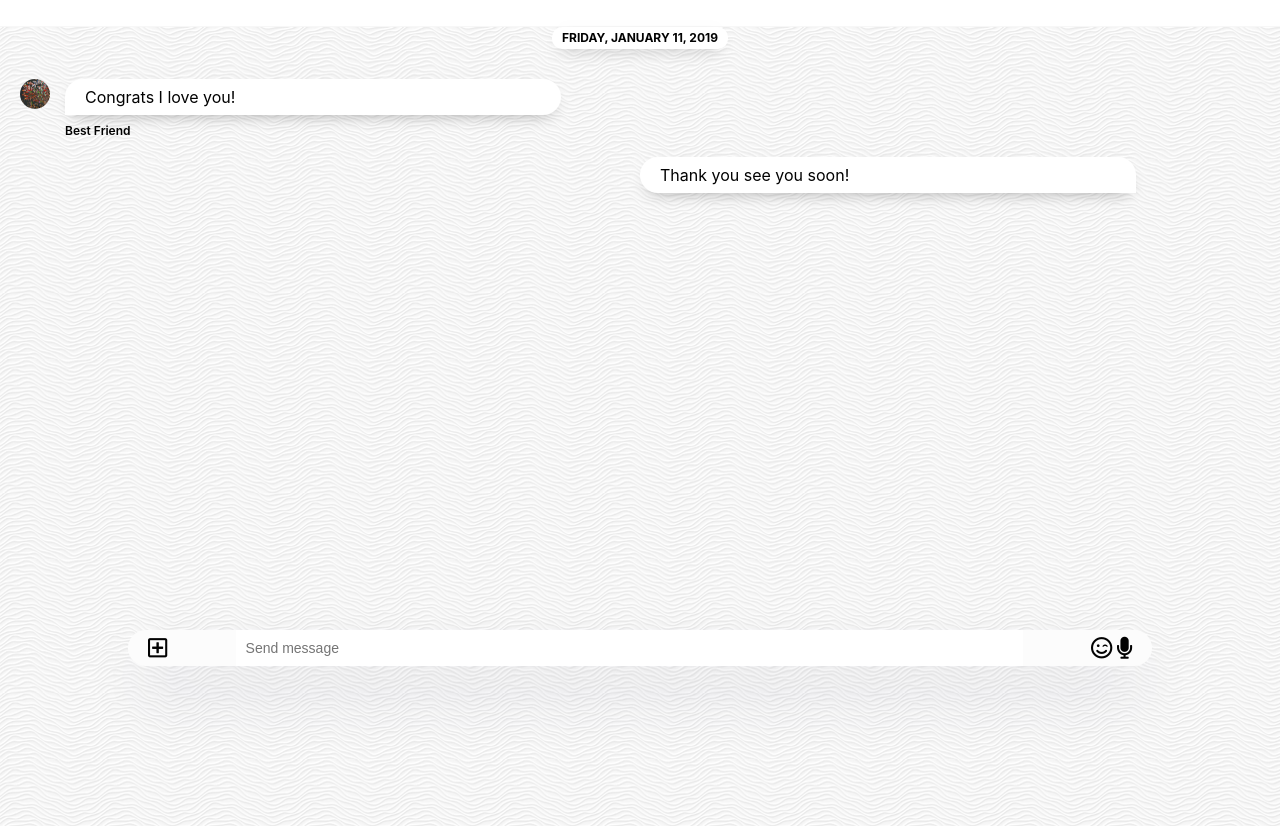
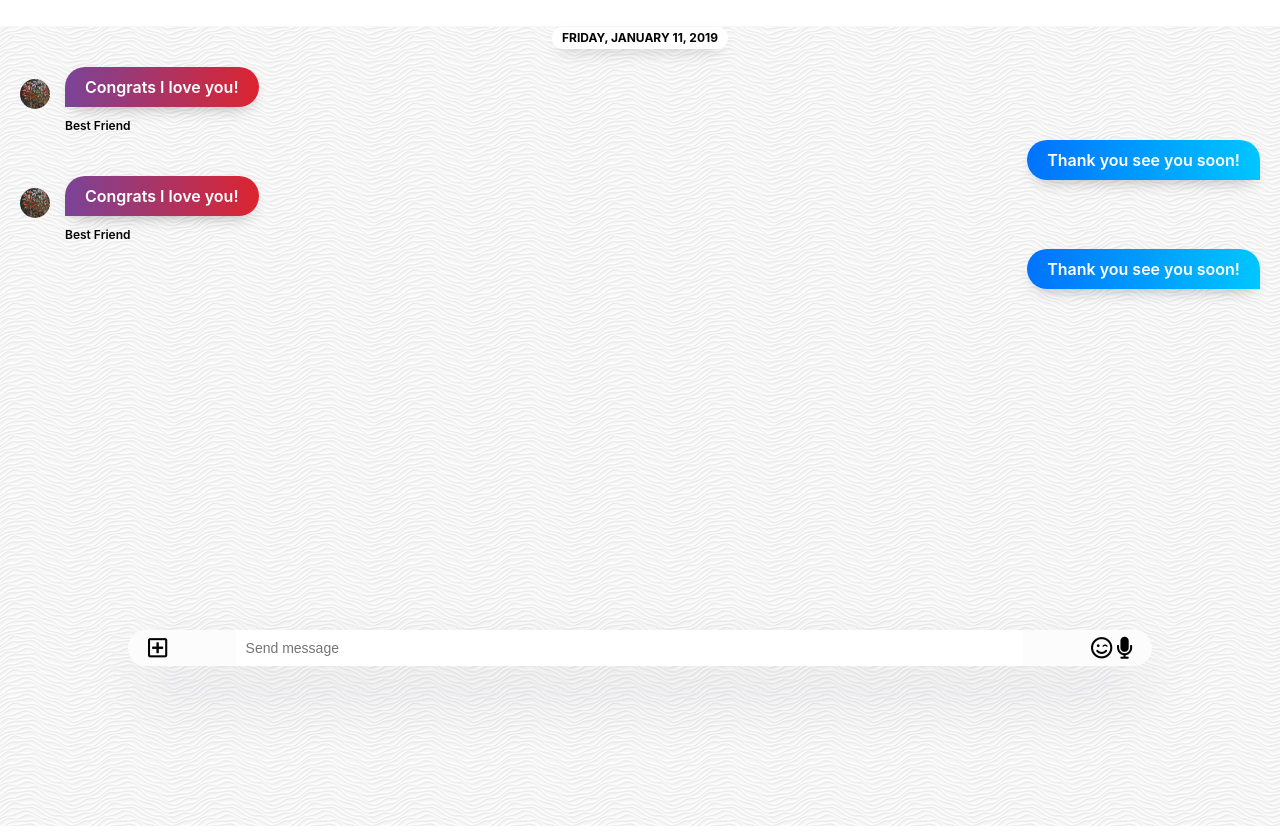
Before and after one commit to starguys/kakao-talk-v2, a plain HTML site: page chat.html in a window 1280 px wide. Shown: the part 84-920 px from the top of the page. Drawn offline with Linux system fonts and the light colour scheme.

Commit message:
Chat Screen part Four
nomadcoder

```diff
--- a/chat.html
+++ b/chat.html
@@ -47,18 +47,35 @@
         <li class="incoming-message message">
           <img src="images/avatar.jpg" class="m-avatar message__avatar" />
           <div class="message__content">
-            <div class="message__bubble">
+            <span class="message__bubble">
               Congrats I love you!
-            </div>
+            </span>
             <span class="message__author">Best Friend</span>
           </div>
         </li>
         <li class="sent-message message">
           <span class="message__timestamp"></span>
           <div class="message__content">
-            <div class="message__bubble">
+            <span class="message__bubble">
               Thank you see you soon!
-            </div>
+            </span>
+          </div>
+        </li>
+        <li class="incoming-message message">
+          <img src="images/avatar.jpg" class="m-avatar message__avatar" />
+          <div class="message__content">
+            <span class="message__bubble">
+              Congrats I love you!
+            </span>
+            <span class="message__author">Best Friend</span>
+          </div>
+        </li>
+        <li class="sent-message message">
+          <span class="message__timestamp"></span>
+          <div class="message__content">
+            <span class="message__bubble">
+              Thank you see you soon!
+            </span>
           </div>
         </li>
       </ul>
--- a/css/chat.css
+++ b/css/chat.css
@@ -54,6 +54,7 @@
   display: flex;
   flex-direction: column;
   align-items: center;
+  justify-content: center;
   padding: 0px 20px;
 }
 
@@ -72,12 +73,7 @@
 .message {
   display: flex;
   align-items: flex-start;
-  width: 50%;
   margin-bottom: 20px;
-}
-
-.message .message__content {
-  width: 80%;
 }
 
 .incoming-message {
@@ -101,10 +97,12 @@
     rgba(0, 0, 0, 0.024) 0px -6px 16px -6px;
   padding: 10px 20px;
   border-radius: 20px;
+  color: white;
+  font-weight: 600;
 }
 
 .incoming-message .message__author {
-  margin-top: 10px;
+  margin-top: 25px;
   display: block;
   font-weight: 600;
   font-size: 12px;
@@ -112,8 +110,10 @@
 
 .incoming-message .message__bubble {
   border-bottom-left-radius: 0px;
+  background-image: linear-gradient(to right, #7b4397, #dc2430);
 }
 
 .sent-message .message__bubble {
   border-bottom-right-radius: 0px;
+  background-image: linear-gradient(to left, #00c6ff, #0072ff);
 }
```
